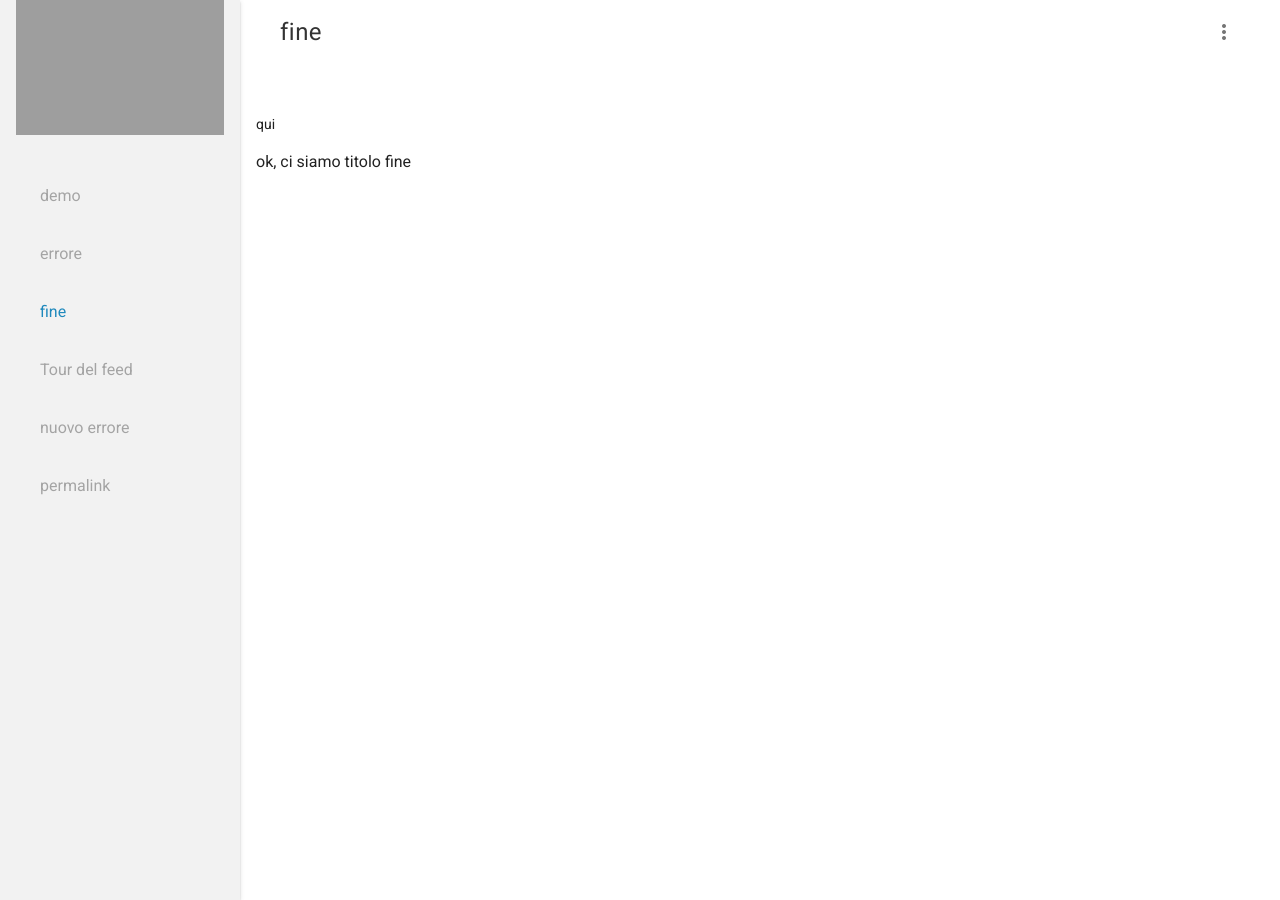
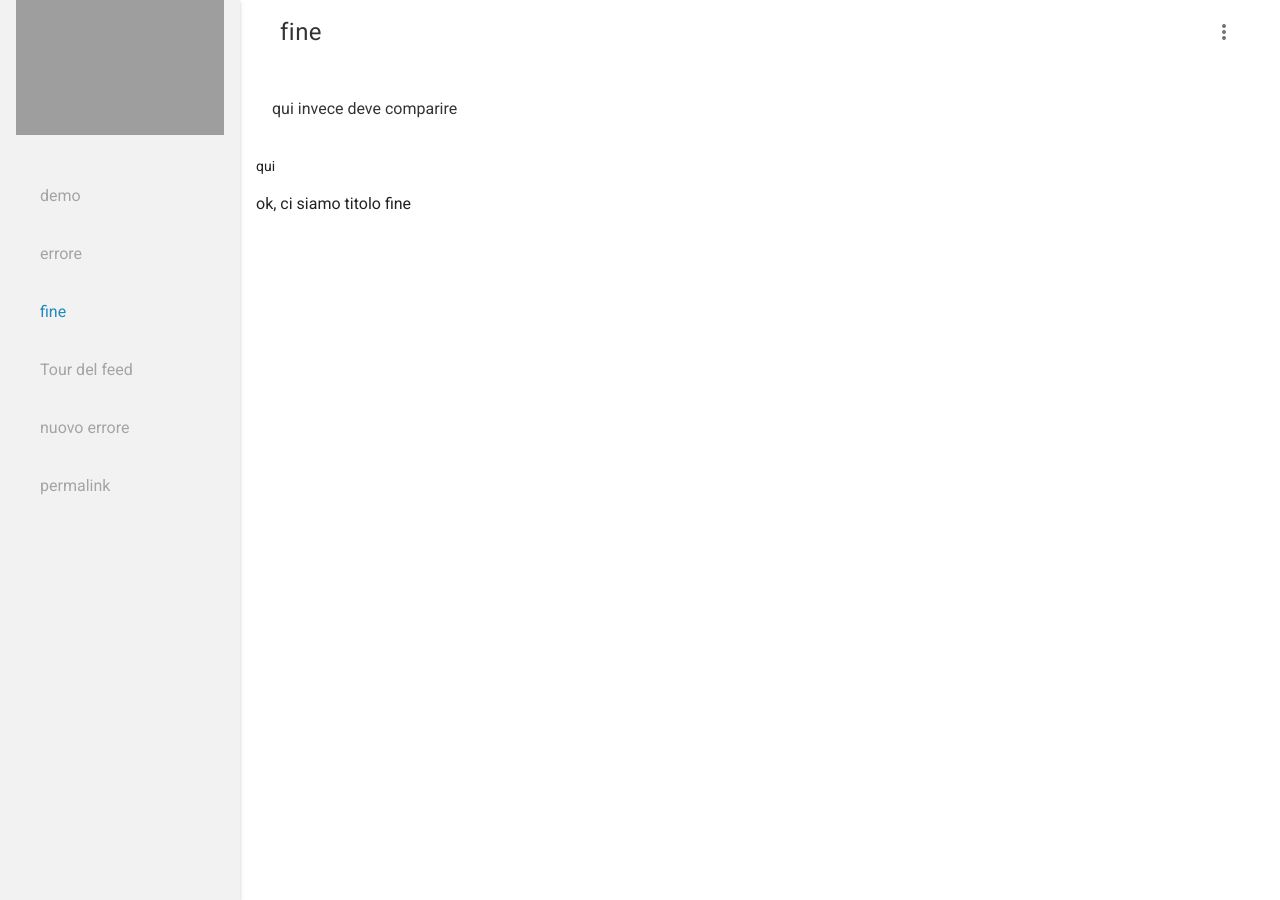
Before and after one commit to noemi-84/tourdelfeed, a Jekyll site: the page built from fine.md, in a window 1280 px wide. Built offline with Jekyll 4.4.1, drawn with Linux system fonts in a browser that asks for light colours; nearby versions of some CDN libraries; grey boxes are pictures that could not be loaded.

Commit message:
Update from Forestry.io - fine.md

```diff
--- a/fine.md
+++ b/fine.md
@@ -1,5 +1,6 @@
 ---
 title: fine
-date: '2016-07-27 09:55:43'
+date: '2016-07-27 09:55:00'
 layout: default
 ---
+qui invece deve comparire
```
